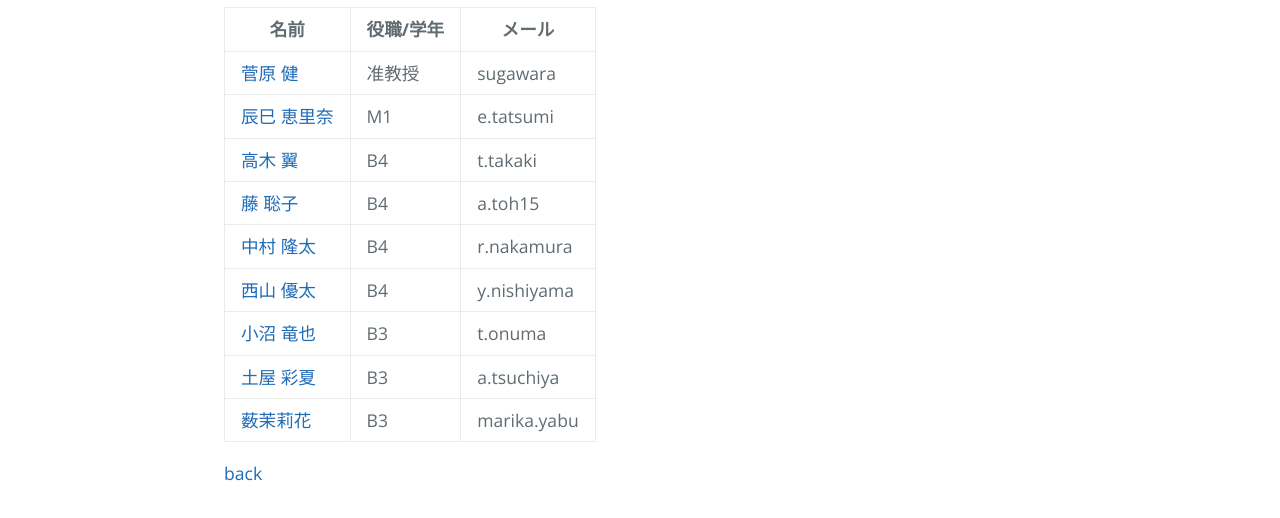
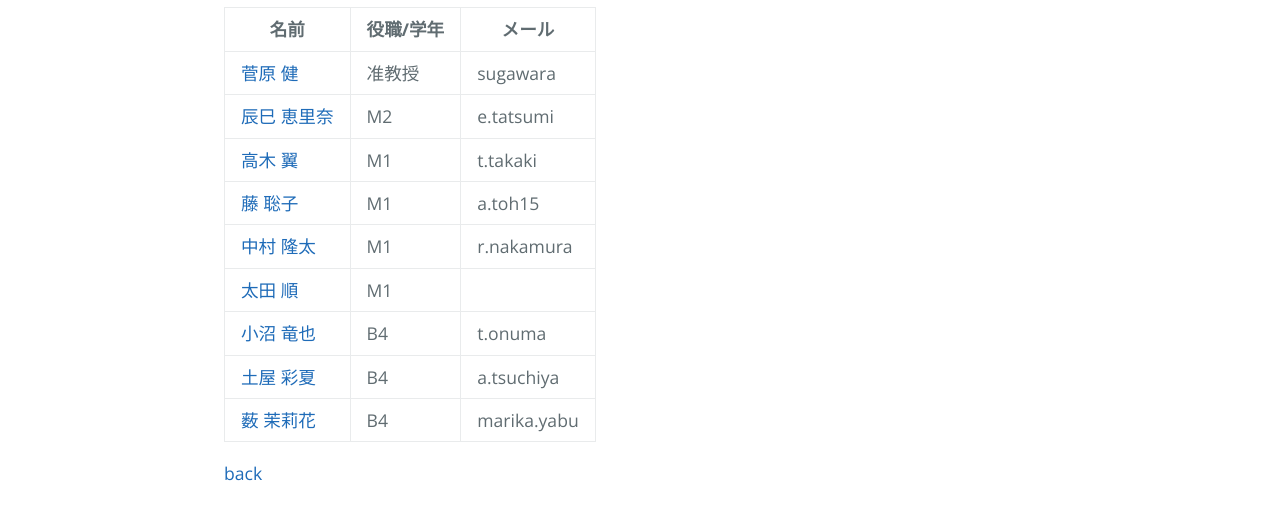
Before and after one commit to sugawara-bbbb/weblab, a Jekyll site: the page built from member.md, in a window 1280 px wide. Shown: the part 476-994 px from the top of the page. Built offline with Jekyll 4.4.1, drawn with Linux system fonts in a browser that asks for light colours; our own code applies the rules of GitHub Pages for plain Markdown files.

Commit message:
[Add] ota.md
足しました

```diff
--- a/member.md
+++ b/member.md
@@ -7,14 +7,16 @@ layout: default
 |名前                          | 役職/学年  | メール  |
 |-----------------------------|-----------|---------|
 |[菅原 健](./sugawara.html)    | 准教授 | sugawara  |
-|[辰巳 恵里奈](./tatsumi.html ) | M1    | e.tatsumi |
-|[高木 翼](./takaki.html)      | B4    | t.takaki |
-|[藤 聡子](./toh.html)         | B4    | a.toh15 |
-|[中村 隆太](./nakamura.html)  | B4    | r.nakamura |
-|[西山 優太](./nishiyama.html) | B4    | y.nishiyama |
-|[小沼 竜也](./onuma.html)      | B3   | t.onuma |
-|[土屋 彩夏](./tsuchiya.html)   | B3    | a.tsuchiya |
-|[薮茉莉花](./yabu.html)        | B3    | marika.yabu |
+|[辰巳 恵里奈](./tatsumi.html ) | M2    | e.tatsumi |
+|[高木 翼](./takaki.html)      | M1    | t.takaki |
+|[藤 聡子](./toh.html)         | M1    | a.toh15 |
+|[中村 隆太](./nakamura.html)  | M1    | r.nakamura |
+|[太田 順](./ota.html)         | M1     |            |
+|[小沼 竜也](./onuma.html)      | B4   | t.onuma |
+|[土屋 彩夏](./tsuchiya.html)   | B4    | a.tsuchiya |
+|[薮 茉莉花](./yabu.html)        | B4    | marika.yabu |
+
+<!-- |[西山 優太](./nishiyama.html) | B4    | y.nishiyama | -->
 
 
 [back](./)
```
Also changed, not shown: ota.md (added, +27 -0 lines).
